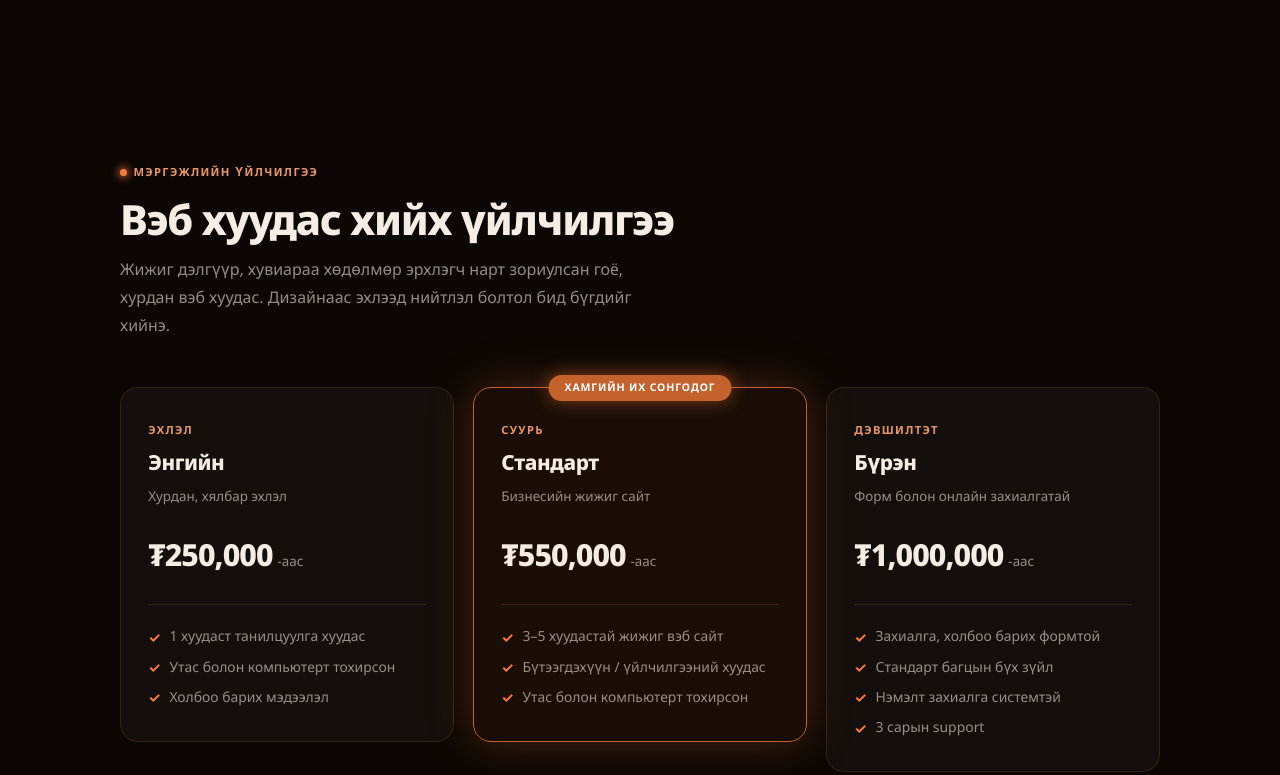
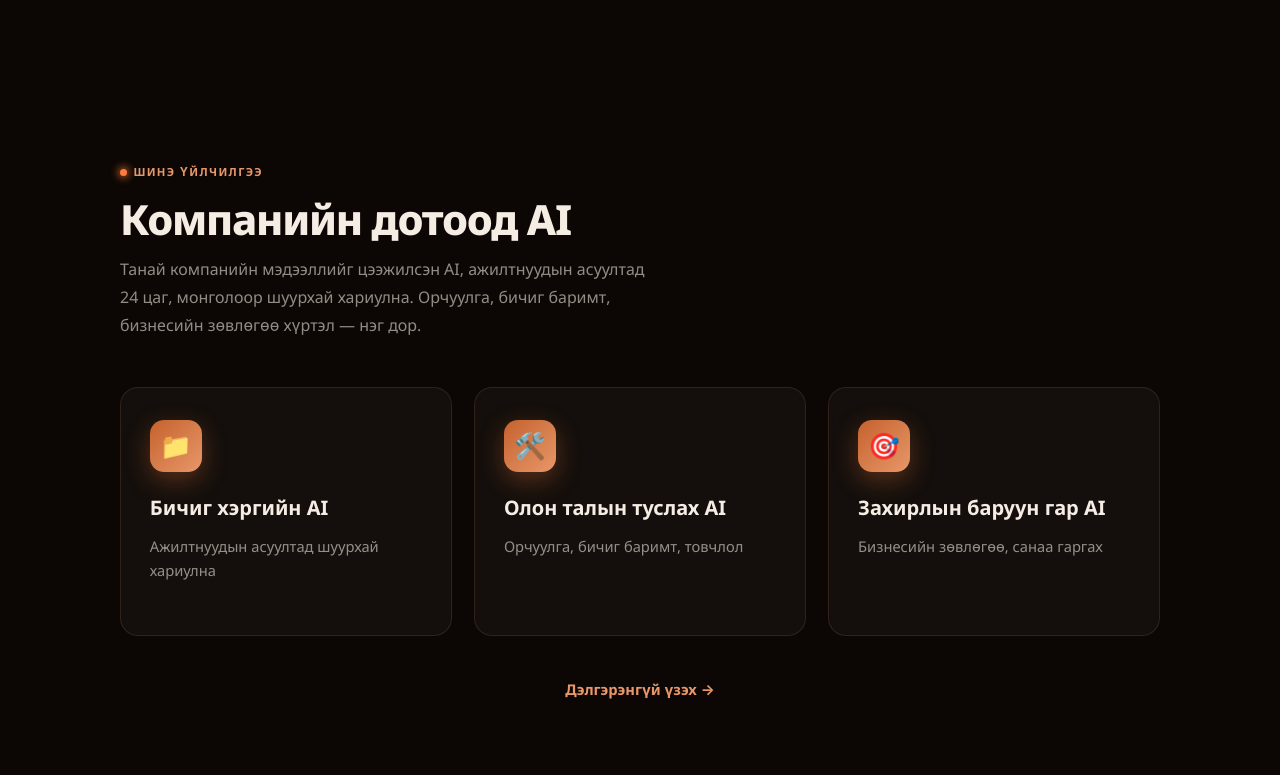
Before and after one commit to hiro9215koctwcx-glitch/mongol-ai, a plain HTML site: page index.html in a window 1280 px wide. Shown: the part 1548-2323 px from the top of the page. Drawn offline with Linux system fonts and the light colour scheme.

Commit message:
add: トップページに社内AIサービスの紹介セクションを追加
Co-authored-by: Cursor <cursoragent@cursor.com>

```diff
--- a/index.html
+++ b/index.html
@@ -481,6 +481,45 @@
   </div>
 </section>
 
+<!-- ========================= BUSINESS AI ========================= -->
+<section class="tools-section" id="business-ai">
+  <div class="section-inner">
+
+    <div class="section-header fade-up">
+      <div class="section-tag"><span class="tdot"></span>ШИНЭ ҮЙЛЧИЛГЭЭ</div>
+      <h2 class="section-title">Компанийн дотоод AI</h2>
+      <p class="section-desc">Танай компанийн мэдээллийг цээжилсэн AI, ажилтнуудын асуултад 24 цаг, монголоор шуурхай хариулна. Орчуулга, бичиг баримт, бизнесийн зөвлөгөө хүртэл — нэг дор.</p>
+    </div>
+
+    <div class="tools-grid">
+
+      <div class="tool-card fade-up delay-1">
+        <div class="tool-icon">📁</div>
+        <div class="tool-name">Бичиг хэргийн AI</div>
+        <p class="tool-desc">Ажилтнуудын асуултад шуурхай хариулна</p>
+      </div>
+
+      <div class="tool-card fade-up delay-2">
+        <div class="tool-icon">🛠️</div>
+        <div class="tool-name">Олон талын туслах AI</div>
+        <p class="tool-desc">Орчуулга, бичиг баримт, товчлол</p>
+      </div>
+
+      <div class="tool-card fade-up delay-3">
+        <div class="tool-icon">🎯</div>
+        <div class="tool-name">Захирлын баруун гар AI</div>
+        <p class="tool-desc">Бизнесийн зөвлөгөө, санаа гаргах</p>
+      </div>
+
+    </div>
+
+    <div class="cta-wrap fade-up" style="margin-top: 2.6rem;">
+      <a href="/business-ai/" class="tool-link">Дэлгэрэнгүй үзэх →</a>
+    </div>
+
+  </div>
+</section>
+
 <!-- ========================= WEB SERVICE ========================= -->
 <section class="service-section" id="service">
   <div class="section-inner">
```
